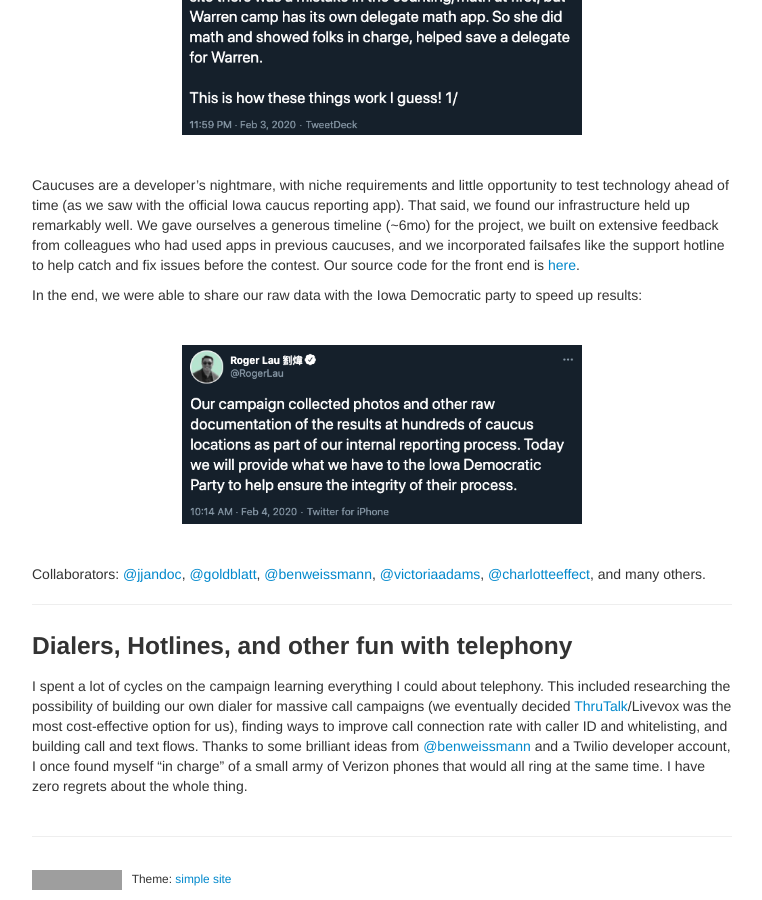
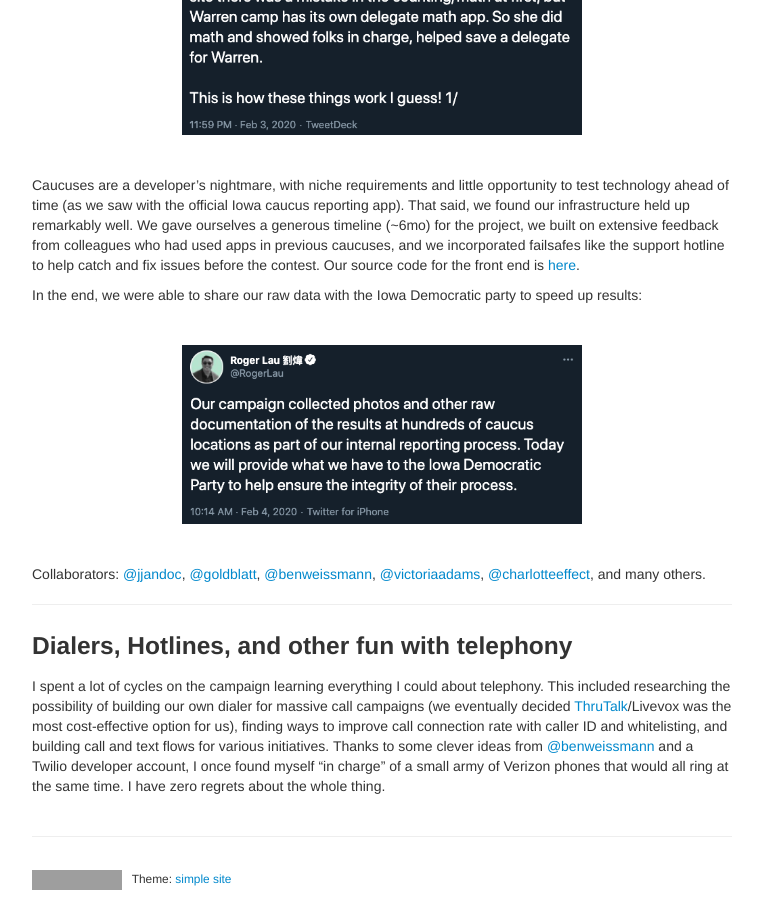
Before and after one commit to vyedin/vyedin.github.io, a Jekyll site: the page built from pages/campaigns.md, in a window 1280 px wide and 900 px high, scrolled down 3652 px. Shown: the whole window, without its empty margins (258-1020 px from the left). Built offline with Jekyll 4.4.1, drawn with Linux system fonts in a browser that asks for light colours; grey boxes are pictures that could not be loaded.

Commit message:
Update campaigns.md

```diff
--- a/pages/campaigns.md
+++ b/pages/campaigns.md
@@ -112,4 +112,4 @@ Collaborators: [@jjandoc](https://github.com/jjandoc), [@goldblatt](https://gith
 
 ### Dialers, Hotlines, and other fun with telephony
 
-I spent a lot of cycles on the campaign learning everything I could about telephony. This included researching the possibility of building our own dialer for massive call campaigns (we eventually decided [ThruTalk](https://www.thrutalk.io/)/Livevox was the most cost-effective option for us), finding ways to improve call connection rate with caller ID and whitelisting, and building call and text flows. Thanks to some brilliant ideas from [@benweissmann](https://benweissmann.com/) and a Twilio developer account, I once found myself "in charge" of a small army of Verizon phones that would all ring at the same time. I have zero regrets about the whole thing.
+I spent a lot of cycles on the campaign learning everything I could about telephony. This included researching the possibility of building our own dialer for massive call campaigns (we eventually decided [ThruTalk](https://www.thrutalk.io/)/Livevox was the most cost-effective option for us), finding ways to improve call connection rate with caller ID and whitelisting, and building call and text flows for various initiatives. Thanks to some clever ideas from [@benweissmann](https://benweissmann.com/) and a Twilio developer account, I once found myself "in charge" of a small army of Verizon phones that would all ring at the same time. I have zero regrets about the whole thing.
```
